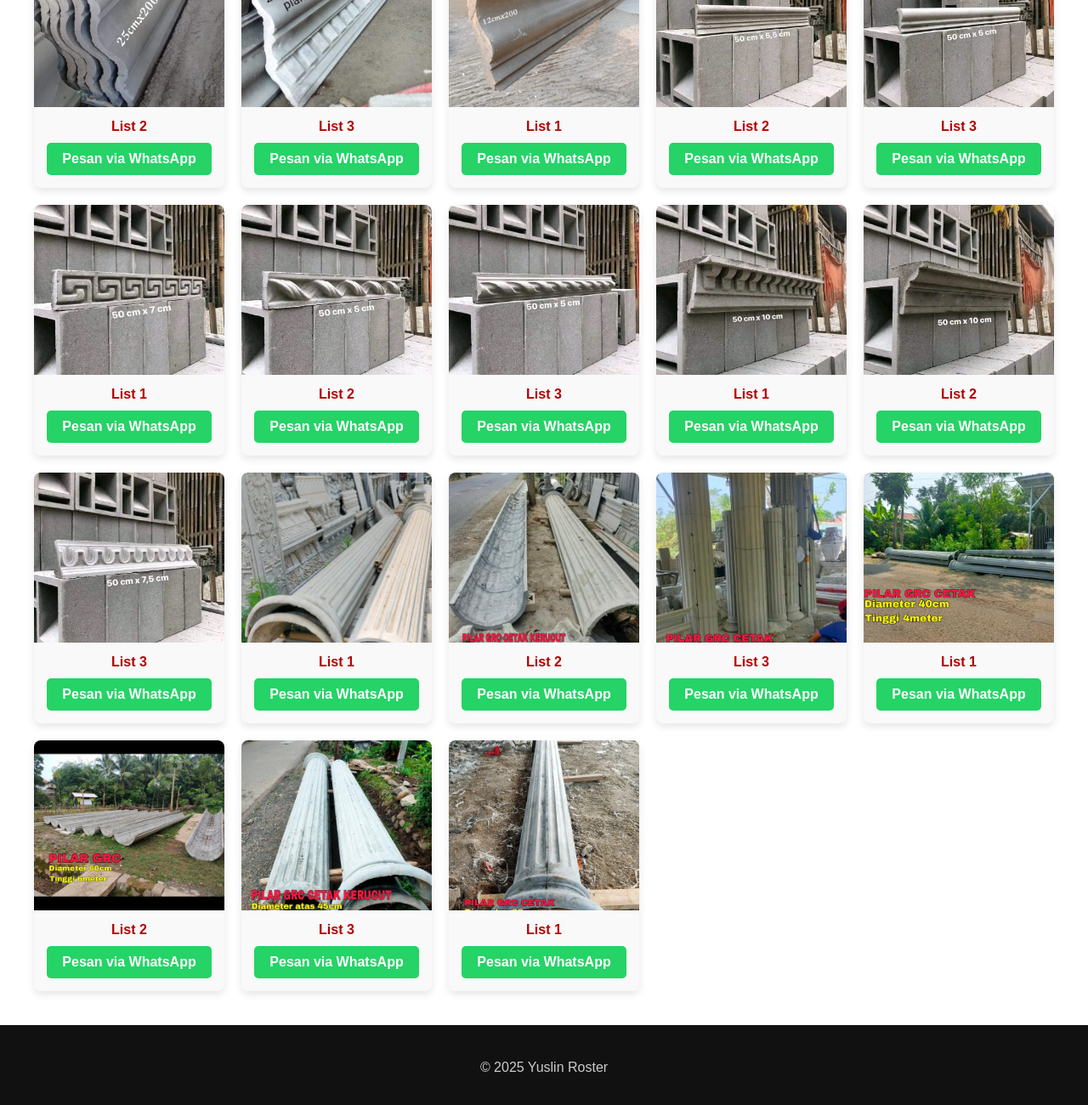
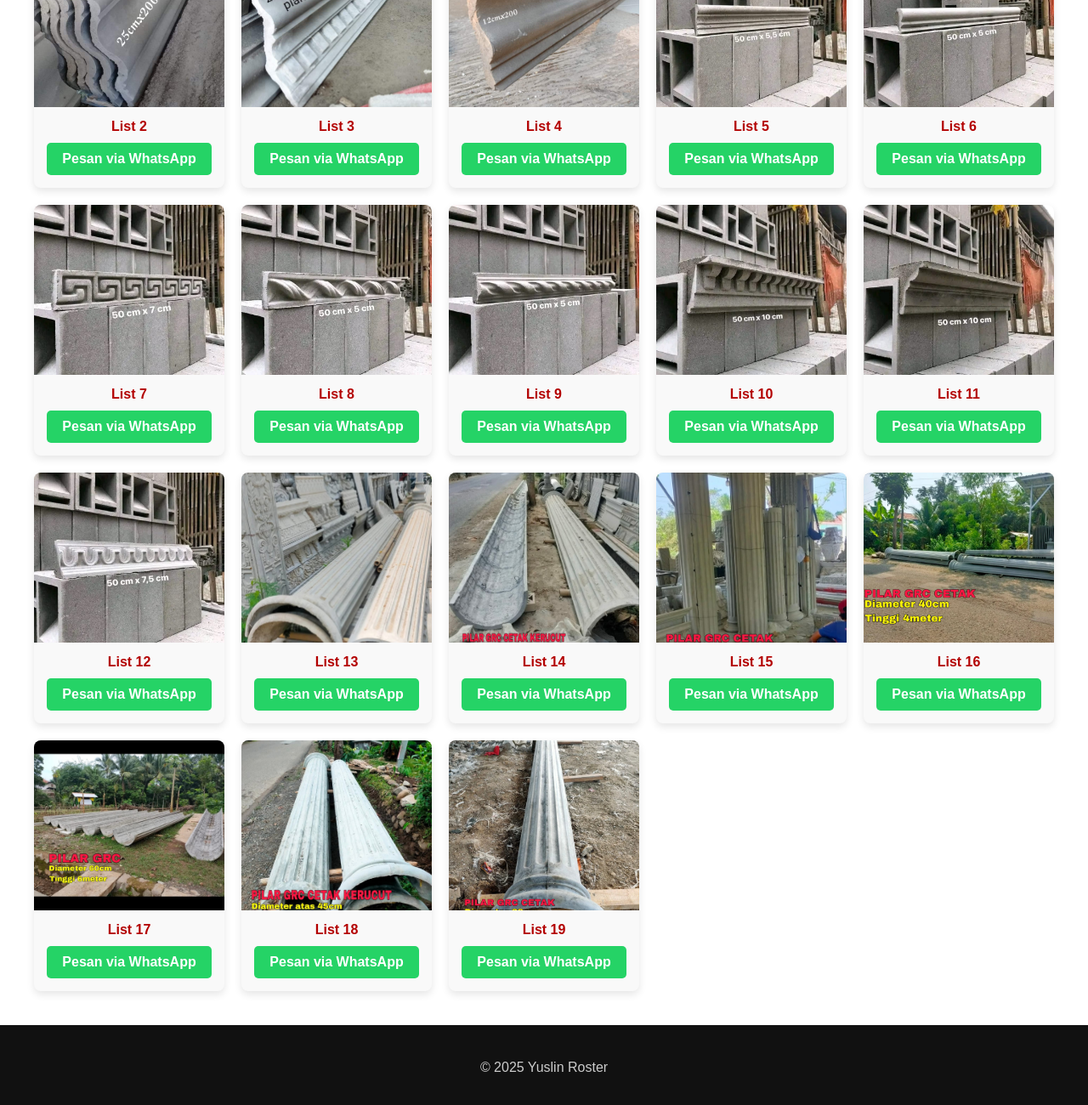
Before and after one commit to adil-10-del/Yuslin-Roster, a plain HTML site: page katalog.html in a window 1280 px wide. Shown: the part 4185-5485 px from the top of the page at 85% size. Drawn offline with Linux system fonts and the light colour scheme.

```diff
--- a/katalog.html
+++ b/katalog.html
@@ -135,22 +135,22 @@
     <div class="item list"><img src="asset/list1.jpg"><h3>List 1</h3><a class="order" href="https://wa.me/6283187695656?text=Pesan%20List%201">Pesan via WhatsApp</a></div>
     <div class="item list"><img src="asset/list2.jpg"><h3>List 2</h3><a class="order" href="https://wa.me/6283187695656?text=Pesan%20List%202">Pesan via WhatsApp</a></div>
     <div class="item list"><img src="asset/list3.jpg"><h3>List 3</h3><a class="order" href="https://wa.me/6283187695656?text=Pesan%20List%203">Pesan via WhatsApp</a></div>
-    <div class="item list"><img src="asset/list4.jpg"><h3>List 1</h3><a class="order" href="https://wa.me/6283187695656?text=Pesan%20List%201">Pesan via WhatsApp</a></div>
-    <div class="item list"><img src="asset/list5.jpg"><h3>List 2</h3><a class="order" href="https://wa.me/6283187695656?text=Pesan%20List%202">Pesan via WhatsApp</a></div>
-    <div class="item list"><img src="asset/list6.jpg"><h3>List 3</h3><a class="order" href="https://wa.me/6283187695656?text=Pesan%20List%203">Pesan via WhatsApp</a></div>
-    <div class="item list"><img src="asset/list7.jpg"><h3>List 1</h3><a class="order" href="https://wa.me/6283187695656?text=Pesan%20List%201">Pesan via WhatsApp</a></div>
-    <div class="item list"><img src="asset/list8.jpg"><h3>List 2</h3><a class="order" href="https://wa.me/6283187695656?text=Pesan%20List%202">Pesan via WhatsApp</a></div>
-    <div class="item list"><img src="asset/list9.jpg"><h3>List 3</h3><a class="order" href="https://wa.me/6283187695656?text=Pesan%20List%203">Pesan via WhatsApp</a></div>
-    <div class="item list"><img src="asset/list10.jpg"><h3>List 1</h3><a class="order" href="https://wa.me/6283187695656?text=Pesan%20List%201">Pesan via WhatsApp</a></div>
-    <div class="item list"><img src="asset/list11.jpg"><h3>List 2</h3><a class="order" href="https://wa.me/6283187695656?text=Pesan%20List%202">Pesan via WhatsApp</a></div>
-    <div class="item list"><img src="asset/list12.jpg"><h3>List 3</h3><a class="order" href="https://wa.me/6283187695656?text=Pesan%20List%203">Pesan via WhatsApp</a></div>
-    <div class="item list"><img src="asset/list13.jpg"><h3>List 1</h3><a class="order" href="https://wa.me/6283187695656?text=Pesan%20List%201">Pesan via WhatsApp</a></div>
-    <div class="item list"><img src="asset/list14.jpg"><h3>List 2</h3><a class="order" href="https://wa.me/6283187695656?text=Pesan%20List%202">Pesan via WhatsApp</a></div>
-    <div class="item list"><img src="asset/list15.jpg"><h3>List 3</h3><a class="order" href="https://wa.me/6283187695656?text=Pesan%20List%203">Pesan via WhatsApp</a></div>
-    <div class="item list"><img src="asset/list16.jpg"><h3>List 1</h3><a class="order" href="https://wa.me/6283187695656?text=Pesan%20List%201">Pesan via WhatsApp</a></div>
-    <div class="item list"><img src="asset/list17.jpg"><h3>List 2</h3><a class="order" href="https://wa.me/6283187695656?text=Pesan%20List%202">Pesan via WhatsApp</a></div>
-    <div class="item list"><img src="asset/list18.jpg"><h3>List 3</h3><a class="order" href="https://wa.me/6283187695656?text=Pesan%20List%203">Pesan via WhatsApp</a></div>
-    <div class="item list"><img src="asset/list19.jpg"><h3>List 1</h3><a class="order" href="https://wa.me/6283187695656?text=Pesan%20List%201">Pesan via WhatsApp</a></div>
+    <div class="item list"><img src="asset/list4.jpg"><h3>List 4</h3><a class="order" href="https://wa.me/6283187695656?text=Pesan%20List%204">Pesan via WhatsApp</a></div>
+    <div class="item list"><img src="asset/list5.jpg"><h3>List 5</h3><a class="order" href="https://wa.me/6283187695656?text=Pesan%20List%205">Pesan via WhatsApp</a></div>
+    <div class="item list"><img src="asset/list6.jpg"><h3>List 6</h3><a class="order" href="https://wa.me/6283187695656?text=Pesan%20List%206">Pesan via WhatsApp</a></div>
+    <div class="item list"><img src="asset/list7.jpg"><h3>List 7</h3><a class="order" href="https://wa.me/6283187695656?text=Pesan%20List%207">Pesan via WhatsApp</a></div>
+    <div class="item list"><img src="asset/list8.jpg"><h3>List 8</h3><a class="order" href="https://wa.me/6283187695656?text=Pesan%20List%208">Pesan via WhatsApp</a></div>
+    <div class="item list"><img src="asset/list9.jpg"><h3>List 9</h3><a class="order" href="https://wa.me/6283187695656?text=Pesan%20List%209">Pesan via WhatsApp</a></div>
+    <div class="item list"><img src="asset/list10.jpg"><h3>List 10</h3><a class="order" href="https://wa.me/6283187695656?text=Pesan%20List%2010">Pesan via WhatsApp</a></div>
+    <div class="item list"><img src="asset/list11.jpg"><h3>List 11</h3><a class="order" href="https://wa.me/6283187695656?text=Pesan%20List%2011">Pesan via WhatsApp</a></div>
+    <div class="item list"><img src="asset/list12.jpg"><h3>List 12</h3><a class="order" href="https://wa.me/6283187695656?text=Pesan%20List%2012">Pesan via WhatsApp</a></div>
+    <div class="item list"><img src="asset/list13.jpg"><h3>List 13</h3><a class="order" href="https://wa.me/6283187695656?text=Pesan%20List%2013">Pesan via WhatsApp</a></div>
+    <div class="item list"><img src="asset/list14.jpg"><h3>List 14</h3><a class="order" href="https://wa.me/6283187695656?text=Pesan%20List%2014">Pesan via WhatsApp</a></div>
+    <div class="item list"><img src="asset/list15.jpg"><h3>List 15</h3><a class="order" href="https://wa.me/6283187695656?text=Pesan%20List%2015">Pesan via WhatsApp</a></div>
+    <div class="item list"><img src="asset/list16.jpg"><h3>List 16</h3><a class="order" href="https://wa.me/6283187695656?text=Pesan%20List%2016">Pesan via WhatsApp</a></div>
+    <div class="item list"><img src="asset/list17.jpg"><h3>List 17</h3><a class="order" href="https://wa.me/6283187695656?text=Pesan%20List%2017">Pesan via WhatsApp</a></div>
+    <div class="item list"><img src="asset/list18.jpg"><h3>List 18</h3><a class="order" href="https://wa.me/6283187695656?text=Pesan%20List%2018">Pesan via WhatsApp</a></div>
+    <div class="item list"><img src="asset/list19.jpg"><h3>List 19</h3><a class="order" href="https://wa.me/6283187695656?text=Pesan%20List%2019">Pesan via WhatsApp</a></div>
 
   </div>
 </section>
```
